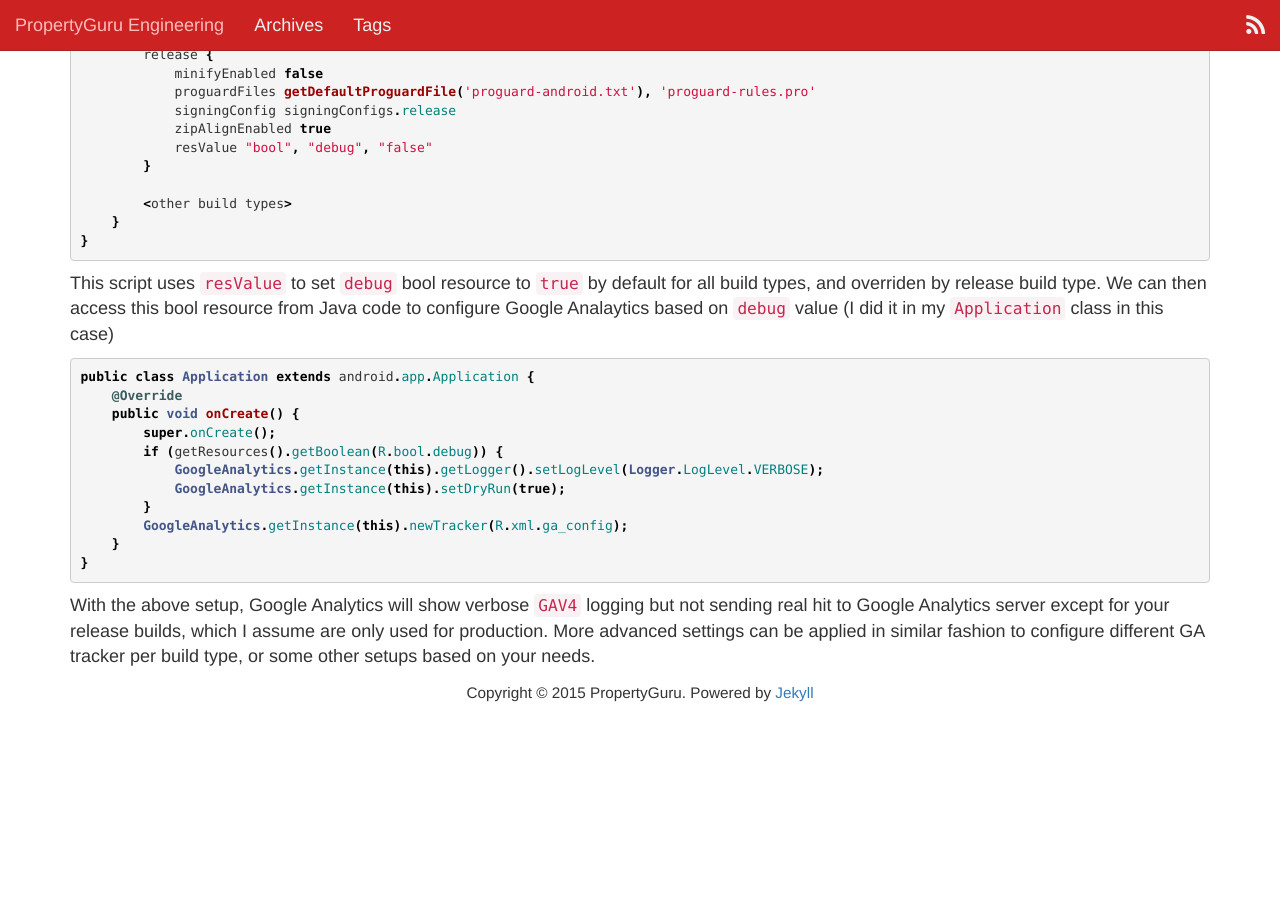
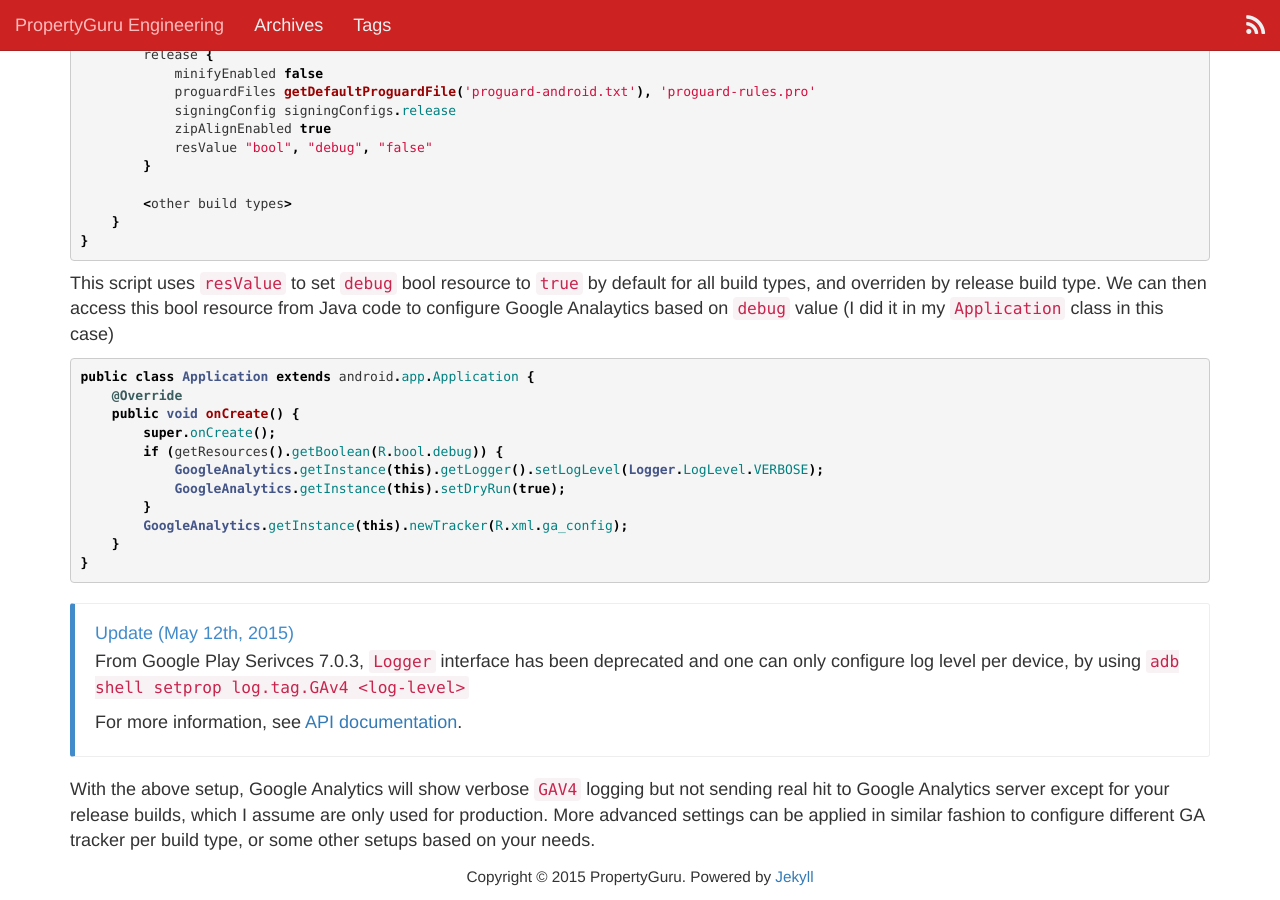
Before and after one commit to propertyguru/propertyguru.github.io, a Jekyll site: the page built from _posts/2015-01-29-separate-debug-android-live-analytics-gradle.markdown, in a window 1280 px wide and 900 px high, scrolled down 583 px. Built offline with Jekyll 4.4.1, drawn with Linux system fonts in a browser that asks for light colours; nearby versions of some CDN libraries; before the commit the page ends 1299 px from its top, so only the background shows below that.

Commit message:
Update analytics deprecated logger

```diff
--- a/_posts/2015-01-29-separate-debug-android-live-analytics-gradle.markdown
+++ b/_posts/2015-01-29-separate-debug-android-live-analytics-gradle.markdown
@@ -53,4 +53,10 @@ public class Application extends android.app.Application {
 }
 {% endhighlight %}
 
+<div class="bs-callout bs-callout-primary">
+    <h4>Update (May 12th, 2015)</h4>
+    <p>From Google Play Serivces 7.0.3, <code>Logger</code> interface has been deprecated and one can only configure log level per device, by using <code>adb shell setprop log.tag.GAv4 &lt;log-level&gt;</code></p>
+    <p>For more information, see <a href="https://developer.android.com/reference/com/google/android/gms/analytics/Logger.html">API documentation</a>.</p>
+</div>
+
 With the above setup, Google Analytics will show verbose `GAV4` logging but not sending real hit to Google Analytics server except for your release builds, which I assume are only used for production. More advanced settings can be applied in similar fashion to configure different GA tracker per build type, or some other setups based on your needs.
```
